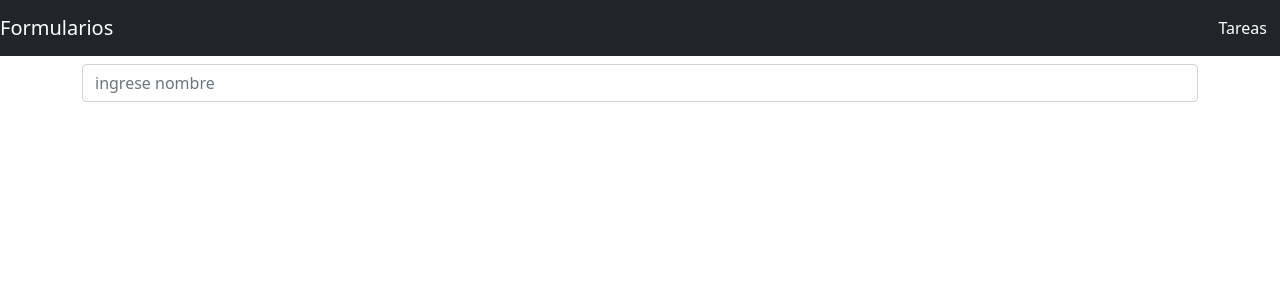
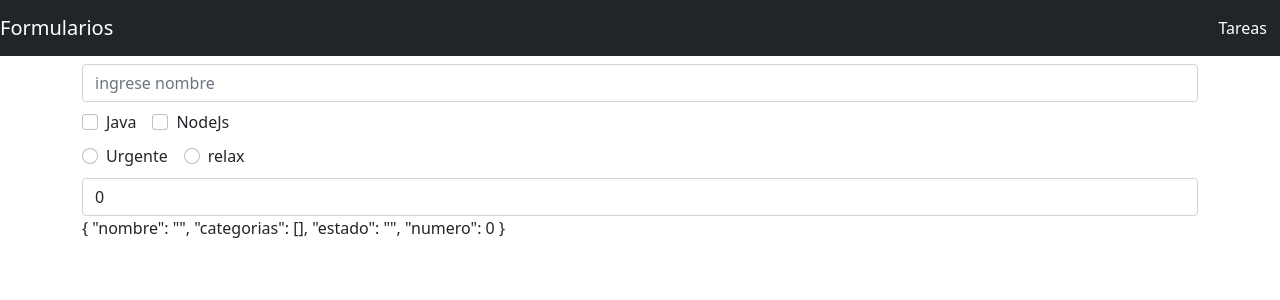
Before and after one commit to AngelIsaiRB/Vue-Forms, a Vue app: page / in a window 1280 px wide. Shown: the top 300 px of the page. Built offline with nearby package versions, Linux system fonts and the light colour scheme.

Commit message:
v-model checkbox,radio,number

```diff
--- a/src/views/Home.vue
+++ b/src/views/Home.vue
@@ -5,8 +5,61 @@
       placeholder="ingrese nombre"
       v-model="tarea.nombre"
       >
+      <div class="form-check form-check-inline">
+        <input
+          type="checkbox"
+          id="check-1"
+          class="form-check-input"
+          v-model="tarea.categorias"
+          value="javaScrip"
+        >
+        <label for="check-1" class="form-check-label">Java</label>
+      </div>
+      <div class="form-check form-check-inline">
+        <input
+          type="checkbox"
+          id="check-2"
+          class="form-check-input"
+          v-model="tarea.categorias"
+          value="NodeJs"
+        >
+        <label for="check-2" class="form-check-label">NodeJs</label>
+      </div>
+      <div class="mt-2">
+        <div class="form-check form-check-inline">
+          <input
+          type="radio"
+          id="radio-1"
+          class="form-check-input"
+          v-model="tarea.estado"
+          value="urgente"
+        >
+        <label for="radio-1" class="form-check-label">Urgente</label>
+        </div>
+        <div class="form-check form-check-inline">
+          <input
+          type="radio"
+          id="radio-2"
+          class="form-check-input"
+          v-model="tarea.estado"
+          value="relax"
+        >
+        <label for="radio-2" class="form-check-label">relax</label>
+        </div>
+      </div>
+
+      <div class="mt-2">
+        <input
+          type="number"
+          class="form-control"
+          v-model.number="tarea.numero"
+        >
+
+      </div>
+
+
   </form>
-  <p>{{tarea.nombre}}</p>
+  <p>{{tarea}}</p>
 </template>
 
 <script>
@@ -20,7 +73,10 @@ export default {
   data() {
     return {
       tarea: {
-        nombre:""
+        nombre:"",
+        categorias: [],
+        estado:"",
+        numero:0
       }
     }
   },
```
